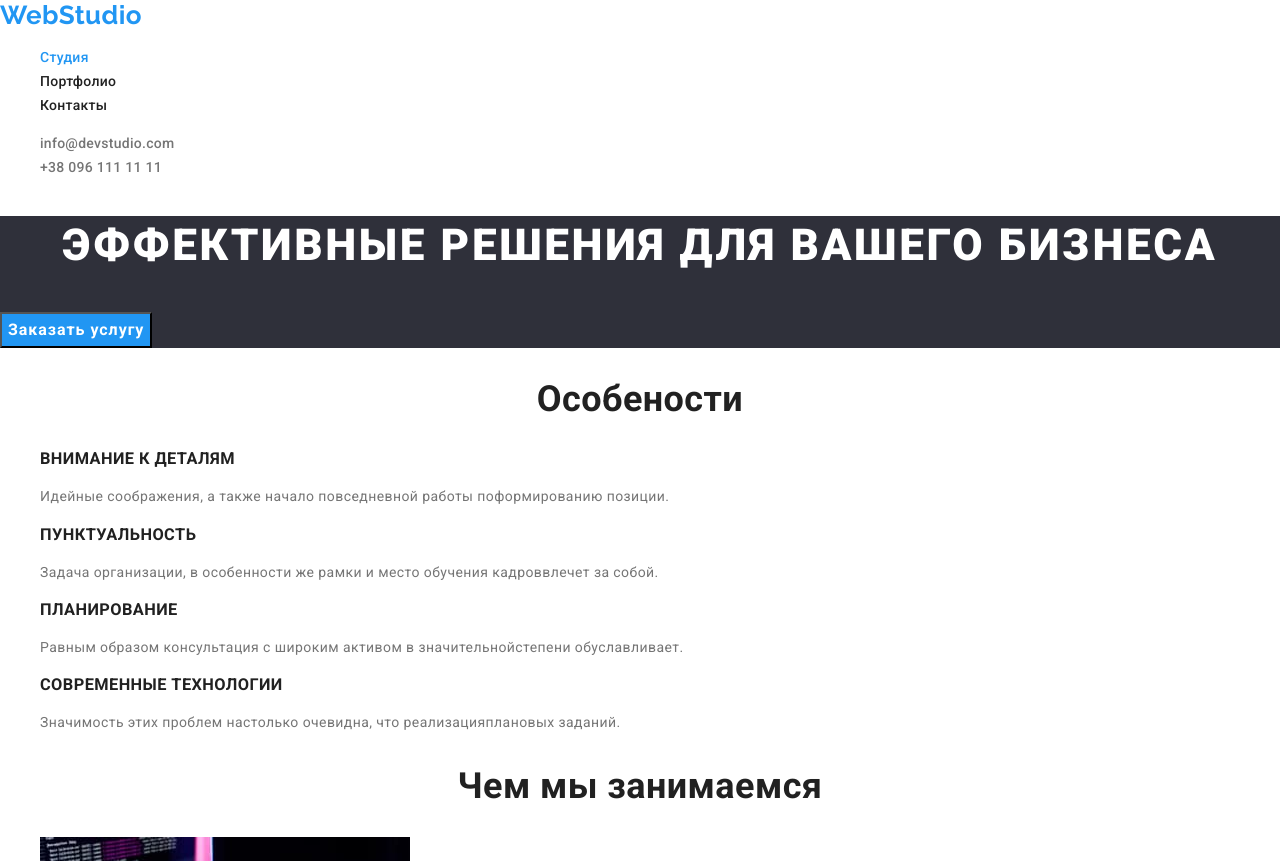
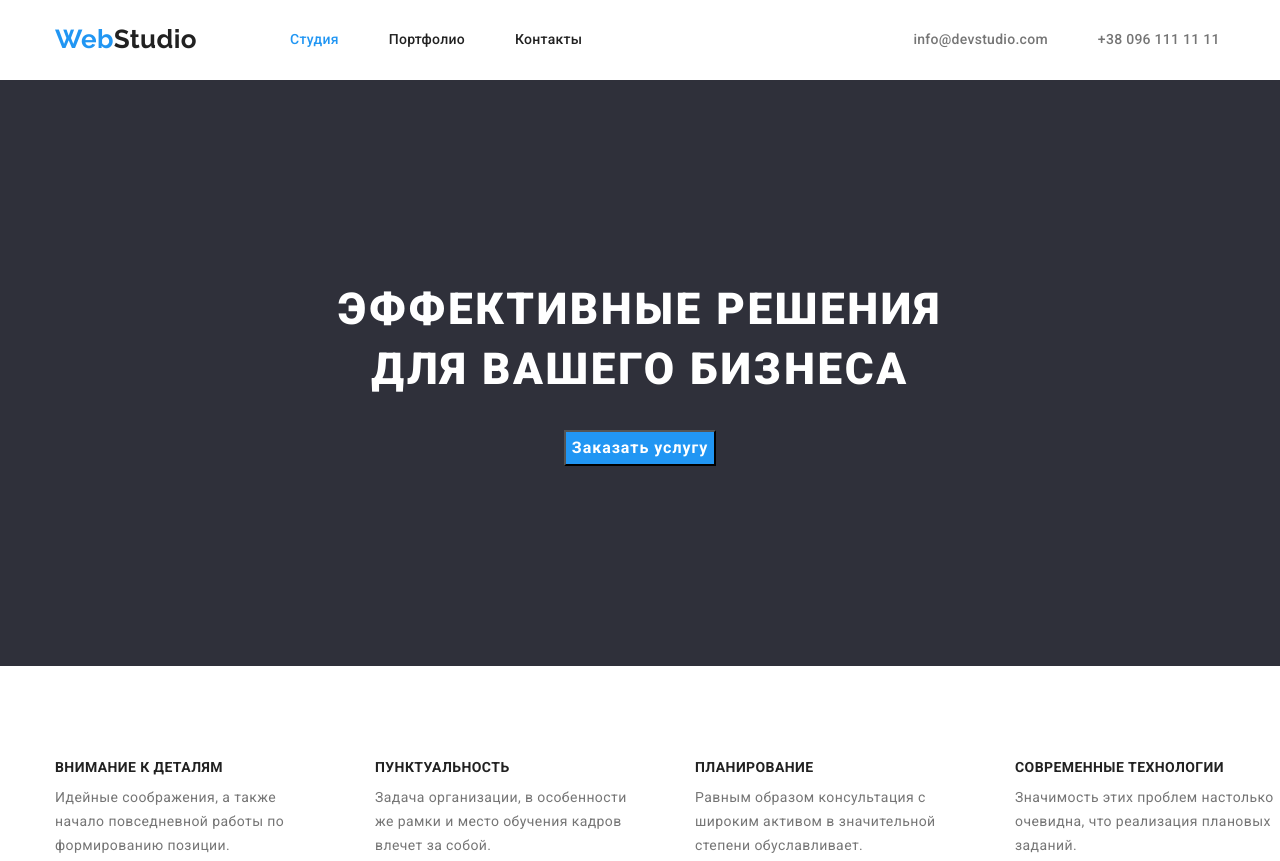
Before and after one commit to pork-tail/goit-markup-hw-03, a plain HTML site: page index.html in a window 1280 px wide. Shown: the top 861 px of the page. Drawn offline with nearby package versions, Linux system fonts and the light colour scheme.

Commit message:
Добавляет часть позиционирования

```diff
--- a/css/styles.css
+++ b/css/styles.css
@@ -6,6 +6,16 @@
   --secondary-bg-color: #2f303a;
   --footer-link-color: rgba(255, 255, 255, 0.6);
   --third-bg-color: #f5f4fa;
+}
+
+h1,
+h2,
+h3,
+h4,
+h5,
+h6,
+p {
+  margin: 0;
 }
 
 body {
@@ -18,9 +28,51 @@ body {
   letter-spacing: 0.03em;
 }
 
+
+img {
+  display: block;
+}
+
+/* utilities */
+
+.container {
+  margin-right: auto;
+  margin-left: auto;
+  width: 1200px;
+  padding-right: 15px;
+  padding-left: 15px;
+}
+
+.list {
+  list-style: none;
+  padding: 0;
+  margin: 0;
+}
+
+.link {
+  text-decoration: none;
+}
+
+/* visibility */
+
+.visibility {
+  position: absolute;
+  top: -100%;
+}
+
+/* container header */
+
+.header {
+  display: flex;
+  align-items: center;
+}
+
 /* logo */
 
 .logo {
+  padding-top: 24px;
+  padding-bottom: 25px;
+
   color: var(--title-text-color);
   font-family: Raleway, sans-serif;
 
@@ -43,9 +95,27 @@ body {
   text-decoration: none;
 }
 
+/* main nav */
+
+.main-nav {
+  display: flex;
+}
+
 /* site nav */
+.site-nav {
+  display: flex;
+  margin-left: 93px;
+}
+
+.site-nav .item:not(:last-child) {
+  margin-right: 50px;
+}
 
 .site-nav .link {
+  display: block;
+  padding-top: 32px;
+  padding-bottom: 32px;
+
   color: var(--title-text-color);
 
   font-weight: 500;
@@ -62,17 +132,21 @@ body {
   color: var(--accent-color);
 }
 
-.list {
-  list-style: none;
+/* contact */
+.contact {
+  display: flex;
+  margin-left: 331px;
 }
 
-.link {
-  text-decoration: none;
+.contact .item:not(:last-child) {
+  margin-right: 50px;
 }
 
-/* contact */
+.contact .link {
+  display: block;
+  padding-top: 32px;
+  padding-bottom: 32px;
 
-.contact .link {
   color: var(--primary-text-color);
 
   font-weight: 500;
@@ -85,11 +159,18 @@ body {
   color: var(--accent-color);
 }
 
-/*  hero */
+/* hero */
+
 .hero {
   background-color: var(--secondary-bg-color);
+  text-align: center;
+  padding-top: 200px;
+  padding-bottom: 200px;
 }
+
 .hero-title {
+  margin-bottom: 30px;
+
   color: var(--primary-white-color);
 
   font-weight: 900;
@@ -101,6 +182,9 @@ body {
 }
 
 /* section */
+.feature {
+  padding: 94px 0;
+}
 
 .section-title {
   color: var(--title-text-color);
@@ -113,15 +197,69 @@ body {
 
 /* feature */
 
+.feature-list {
+  display: flex;
+  align-items: center;
+}
+
+.feature-list .item:not(:last-child) {
+  margin-right: 50px;
+}
+
+.container.feature {
+  padding: 94px 215px;
+}
+
 .feature-list .title {
+  margin-bottom: 10px;
   color: var(--title-text-color);
 
+  width: 270px;
+  font-size: 14px;
   font-weight: 700;
   line-height: 1.14;
   text-transform: uppercase;
 }
 
+/* .feature-description {} */
+
+/* work */
+
+.work-list {
+  display: flex;
+}
+
+.work-list .item:not(:last-child) {
+  margin-right: 30px;
+}
+
+.section-title.work {
+  margin-bottom: 50px;
+}
+
+.section.work {
+  padding-bottom: 94px;
+}
+
 /* team */
+
+.team-list {
+  display: flex;
+  flex-wrap: wrap;
+}
+
+.team-list .item:not(:last-child) {
+  margin-right: 30px;
+}
+
+.section-title.our-team {
+  margin-bottom: 50px;
+}
+
+.section.team {
+  padding-top: 94px;
+  padding-bottom: 94px;
+}
 
 .section.team {
   background-color: var(--third-bg-color);
@@ -142,6 +280,10 @@ body {
 
 /* footer */
 
+.address-contact.list {
+  font-style: normal;
+}
+
 .cellar {
   background-color: var(--secondary-bg-color);
 }
@@ -153,9 +295,11 @@ body {
 .cellar .logo {
   color: var(--primary-white-color);
 }
+
 .cellar .logo.color {
   color: var(--accent-color);
 }
+
 .cellar .logo:hover,
 .cellar .logo:focus {
   color: var(--accent-color);
--- a/index.html
+++ b/index.html
@@ -13,108 +13,124 @@
   <body>
     <!-- Верхняя линия-->
     <header class="page-header">
-      <nav>
+      <div class="container header">
+        <nav class="main-nav">
           <a href="./index.html" class="logo"><span class="logo color">Web</span>Studio</a>
           <ul class="site-nav list">
-          <li><a href="./index.html" class="link current">Студия</a></li>
-          <li><a href="./portfolio.html" class="link">Портфолио</a></li>
-          <li><a href="" class="link">Контакты</a></li>
+            <li class="item"><a href="./index.html" class="link current">Студия</a></li>
+            <li class="item"><a href="./portfolio.html" class="link">Портфолио</a></li>
+            <li class="item"><a href="" class="link">Контакты</a></li>
           </ul>
         </nav>
         <ul class="contact list">
-        <li>
-          <a href="mailto:info@devstudio.com" lang="en" class="link">info@devstudio.com</a>
-        </li>
-        <li><a href="tel:+380961111111" class="link">+38 096 111 11 11</a></li>
+          <li class="item"><a href="mailto:info@devstudio.com" lang="en" class="link">info@devstudio.com</a></li>
+          <li class="item"><a href="tel:+380961111111" class="link">+38 096 111 11 11</a></li>
         </ul>
+      </div>
     </header>
 
     <main>
       <!-- Шапка-->
       <section class="hero">
-        <h1 class="hero-title">Эффективные решения для вашего бизнеса</h1>
+        <div class="container">
+          <h1 class="hero-title">Эффективные решения<br>для вашего бизнеса</h1>
           <button type="button" class="button primary">Заказать услугу</button>
+        </div>
       </section>
 
       <!-- Особенности-->
-      <section class="section">
-        <h2 class="section-title">Особености</h2>
+      <section class="section feature">
+        <div class="container">
+          <h2 class="section-title visibility">Особености</h2>
 
           <ul class="feature-list list">
-          <li>
+            <li class="item">
               <h3 class="title">Внимание к деталям</h3>
               <p>
-              Идейные соображения, а также начало повседневной работы поформированию позиции.
+                Идейные соображения, а также начало повседневной работы по формированию позиции.
               </p>
             </li>
-          <li>
+            <li class="item">
               <h3 class="title">Пунктуальность</h3>
-            <p>
-              Задача организации, в особенности же рамки и место обучения кадроввлечет за собой.
+              <p class="feature-description">
+                Задача организации, в особенности же рамки и место обучения кадров влечет за собой.
               </p>
             </li>
-          <li>
+            <li class="item">
               <h3 class="title">Планирование</h3>
-            <p>
-              Равным образом консультация с широким активом в значительнойстепени обуславливает.
+              <p class="feature-description">
+                Равным образом консультация с широким активом в значительной степени обуславливает.
               </p>
             </li>
-          <li>
+            <li class="item">
               <h3 class="title">Современные технологии</h3>
-            <p>Значимость этих проблем настолько очевидна, что реализацияплановых заданий.</p>
+              <p class="feature-description">Значимость этих проблем настолько очевидна, что реализация плановых заданий.</p>
             </li>
           </ul>
+        </div>
       </section>
 
       <!-- Чем мы занимаемся-->
-      <section class="section">
-        <h2 class="section-title">Чем мы занимаемся</h2>
+
+      <section class="section work">
+        <div class="container">
+          <h2 class="section-title work">Чем мы занимаемся</h2>
           <ul class="work-list list">
-          <li>
+            <li class="item">
               <img src="./images/img-box-1.jpg" alt="Делаем верстку сайтов" width="370" height="294"/>
             </li>
-          <li>
+            <li class="item">
               <img src="./images/img-box-2.jpg" alt="Сайты адаптируем под все устройства" width="370" height="294"/>
             </li>
-          <li>
+            <li class="item">
               <img src="./images/img-box-3.jpg" alt="Разрабатываем уникальные" width="370" height="294"/>
             </li>
           </ul>
+        </div>
       </section>
 
       <!-- Наша команда-->
+
+
       <section class="section team">
-        <h2 class="section-title">Наша команда</h2>
+        <div class="container">
+          <h2 class="section-title our-team">Наша команда</h2>
           <ul class="team-list list">
-          <li>
+            <li class="item">
               <img src="./images/pd.jpg" alt="Product Designer" lang="en" width="270" height="260" />
               <h3 class="title">Игорь Демьяненко</h3>
               <p lang="en" class="section-description">Product Designer</p>
             </li>
-          <li>
+            <li class="item">
               <img src="./images/fd.jpg" alt="Frontend Developer" lang="en" width="270" height="260"/>
               <h3 class="title">Ольга Репина</h3>
               <p lang="en" class="section-description">Frontend Developer</p>
             </li>
-          <li>
+            <li class="item">
               <img src="./images/mark.jpg" alt="Marketing" lang="en" width="270" height="260" />
               <h3 class="title">Николай Тарасов</h3>
               <p lang="en" class="section-description">Marketing</p>
             </li>
-          <li>
+            <li class="item">
               <img src="./images/ui.jpg" alt="UI Designer" lang="en" width="270" height="260" />
               <h3 class="title">Михаил Ермаков</h3>
               <p lang="en" class="section-description">UI Designer</p>
             </li>
           </ul>
+        </div>
       </section>
     </main>
 
     <!-- Подвал-->
     <footer class="cellar">
+      <div class="container">
         <a href="./index.html" class="logo"><span class="logo color">Web</span>Studio</a>
-      <address class="address">г. Киев, пр-т Леси Украинки, 26</address>
-      <ul class="contact list">
+        <address class="address">
+          <p>г. Киев, пр-т Леси Украинки, 26</p>
+          <ul class="address-contact list">
+            <li>
+              <a href="" class="link address">+38 096 111 11 11</a>
+            </li>
             <li>
               <a href="mailto:info@devstudio.com" lang="en" class="link address">info@devstudio.com</a>
             </li>
@@ -122,6 +138,8 @@
               <a href="tel:+380961111111" class="link address">+38 096 111 11 11</a>
             </li>
           </ul>
+        </address>
+      </div>
     </footer>
   </body>
 </html>
```
Lines whose indentation alone changed are shown as unchanged.
